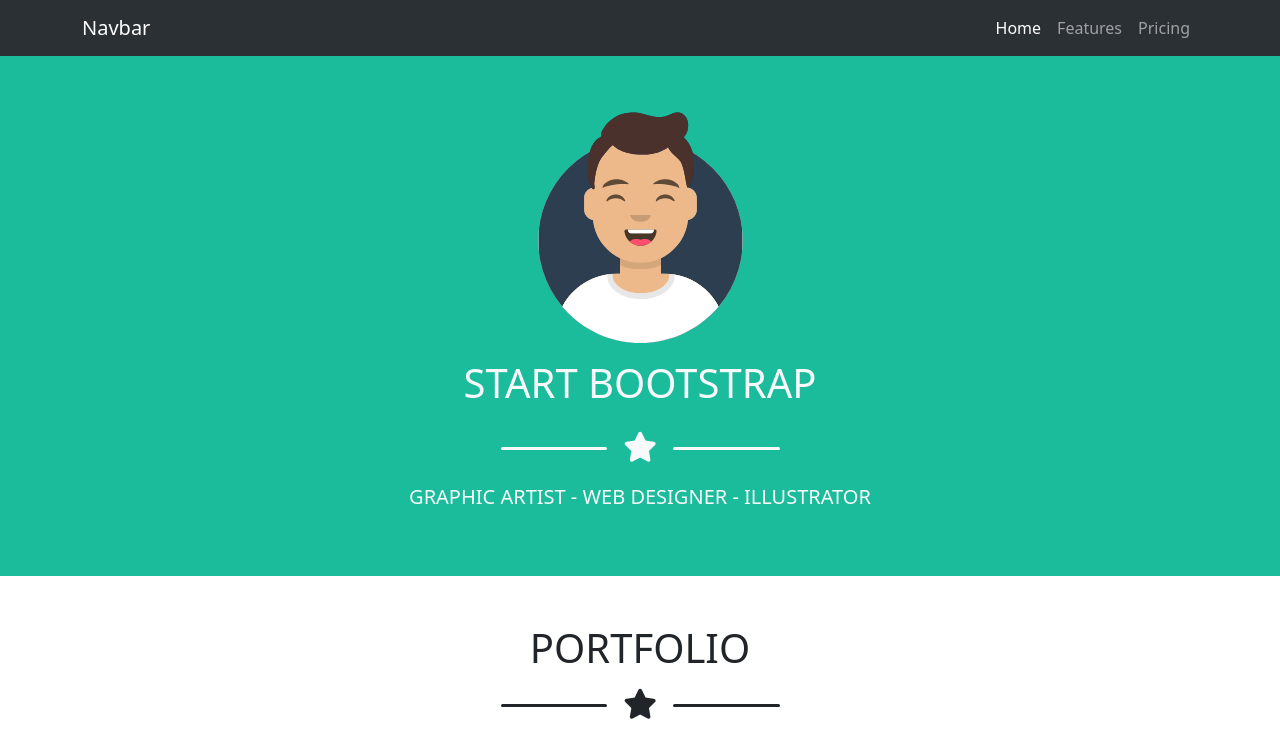
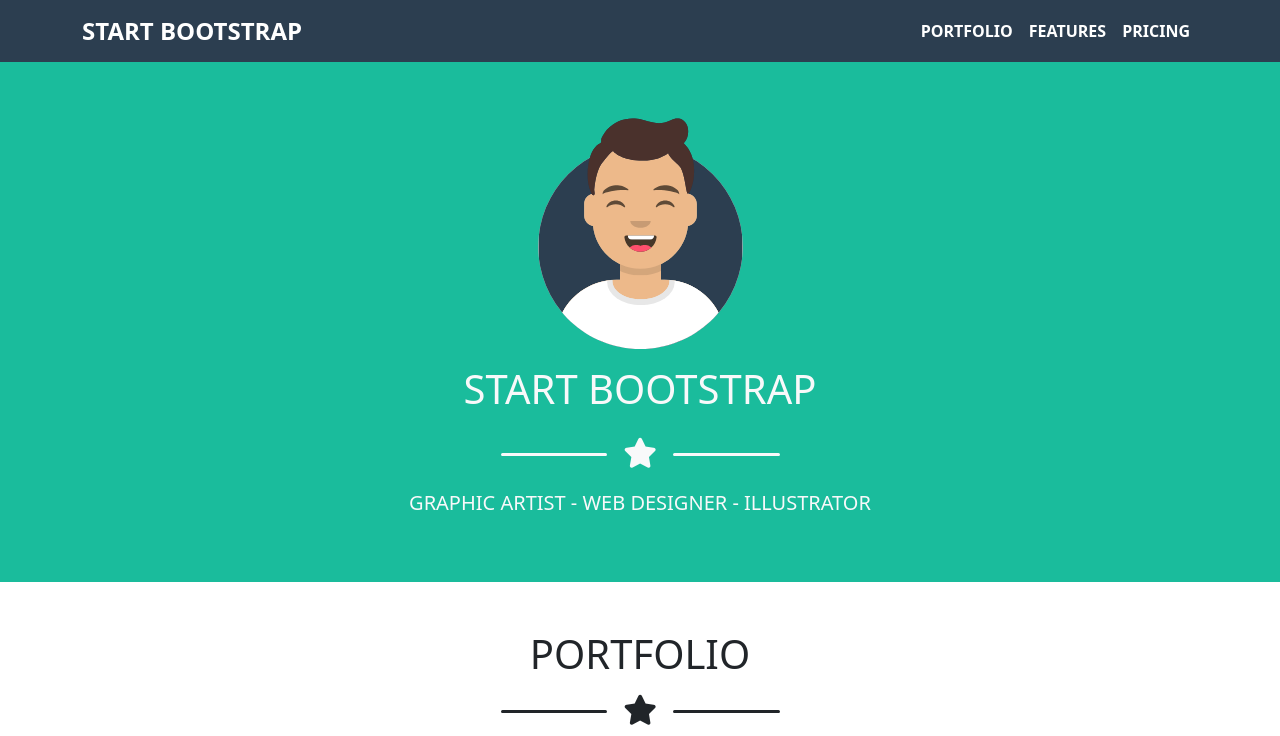
Before and after one commit to MLaz95/html-css-bootstrap-freelancer, a plain HTML site: page index.html in a window 1280 px wide. Shown: the top 736 px of the page. Drawn offline with nearby package versions, Linux system fonts and the light colour scheme.

Commit message:
aggiunto contenuti navbar e riorganizzato colori pagina

```diff
--- a/index.html
+++ b/index.html
@@ -12,22 +12,22 @@
     <title>Bootstrap</title>
 </head>
 <body>
-    <nav class="navbar navbar-expand-lg bg-body-tertiary" data-bs-theme="dark">
-        <div class="container d-flex justify-content-between">
-          <a class="navbar-brand" href="#">Navbar</a>
+    <nav class="navbar navbar-expand-lg my_second_color" data-bs-theme="dark">
+        <div class="container d-flex justify-content-between text-uppercase">
+          <a class="navbar-brand fw-bold fs-4" href="#">Start Bootstrap</a>
           <button class="navbar-toggler" type="button" data-bs-toggle="collapse" data-bs-target="#navbarNav" aria-controls="navbarNav" aria-expanded="false" aria-label="Toggle navigation">
             <span class="navbar-toggler-icon"></span>
           </button>
           <div class="collapse navbar-collapse my_navbar" id="navbarNav">
-            <ul class="navbar-nav">
+            <ul class="navbar-nav fw-bold">
               <li class="nav-item">
-                <a class="nav-link active" aria-current="page" href="#">Home</a>
+                <a class="nav-link active" aria-current="page" href="#">Portfolio</a>
               </li>
               <li class="nav-item">
-                <a class="nav-link" href="#">Features</a>
+                <a class="nav-link active" href="#">Features</a>
               </li>
               <li class="nav-item">
-                <a class="nav-link" href="#">Pricing</a>
+                <a class="nav-link active" href="#">Pricing</a>
               </li>
             </ul>
           </div>
@@ -198,7 +198,7 @@
         </section>
       </main>
 
-      <footer class="my_ft_color">
+      <footer class="my_third_color text-light">
         <div class="container py-5">
             <div class="row text-center g-4">
                 <div class="col-12 col-md-4">
@@ -230,7 +230,7 @@
                 </div>
             </div>
         </div>
-        <div class="my_ft_secondary py-5 text-center">
+        <div class="my_second_color py-5 text-center">
             <div>Copyright @ Your Website 2019</div>
         </div>
       </footer>
--- a/style.css
+++ b/style.css
@@ -1,17 +1,20 @@
-/* .test *{
-    background-color: pink;
-    border: 1px dashed gray;
-    min-height: 100px;
-    test
-} */
-
 .my_navbar{
     flex-grow: 0;
 }
 
+/* color palette */
 .my_bg_color{
     background-color: #1ABC9C;
 }
+
+.my_second_color{
+    background-color: #2C3E50;
+}
+
+.my_third_color{
+    background-color: #3A546D;
+}
+/* end color palette */
 
 .my_avatar{
     width: 225px;
@@ -36,14 +39,8 @@ textarea.my_form{
     height: 150px;
 }
 
-.my_ft_color{
-    background-color: #3A546D;
-    color: white;
-}
 
-.my_ft_secondary{
-    background-color: #2C3E50;
-}
+
 
 .my_social{
     width: 45px;
```
